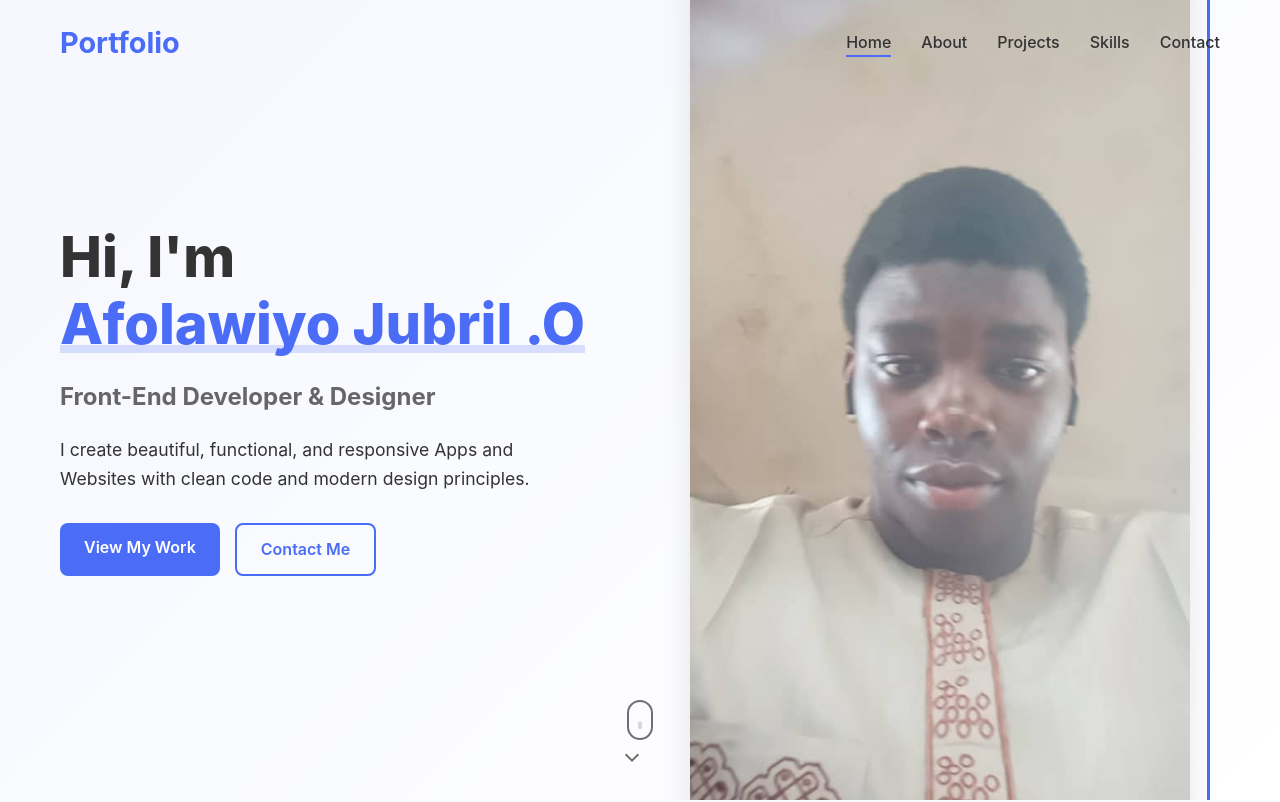
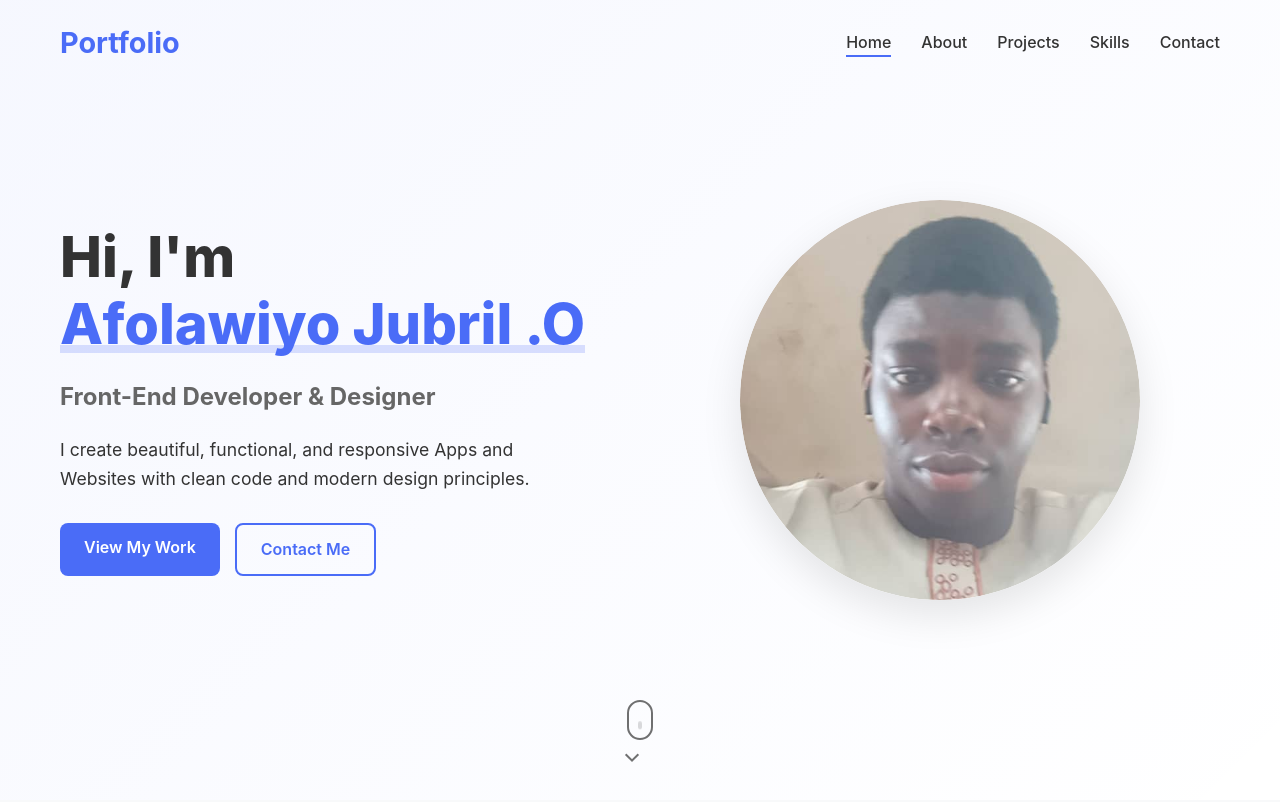
Before and after one commit to jay-bee270/my-portfolio, a React (Vite) app: page / in a window 1280 px wide. Shown: the top 802 px of the page. Built offline with nearby package versions, Linux system fonts and the light colour scheme.

Commit message:
Made the hero image better

```diff
--- a/src/components/Hero/Hero.css
+++ b/src/components/Hero/Hero.css
@@ -80,6 +80,9 @@
 }
 
 .hero-image {
+  display: flex;
+  justify-content: center;
+  align-items: center;
   opacity: 0;
   transform: translateX(30px);
   transition: all 1s ease 0.3s;
@@ -93,37 +96,25 @@
 .image-container {
   position: relative;
   width: 100%;
-  max-width: 500px;
-  margin: 0 auto;
-}
-
-.image-container::before {
-  content: "";
-  position: absolute;
-  top: -20px;
-  right: -20px;
-  width: 100%;
-  height: 100%;
-  border: 3px solid var(--primary-color);
-  border-radius: var(--border-radius);
-  z-index: -1;
-  transition: all var(--transition-medium);
-}
-
-.image-container:hover::before {
-  top: -10px;
-  right: -10px;
+  max-width: 400px;
+  aspect-ratio: 1 / 1;
+  overflow: hidden;
+  border-radius: 50%;
+  box-shadow: 0 15px 40px rgba(0, 0, 0, 0.1);
 }
 
 .image-container img {
-  border-radius: var(--border-radius);
-  box-shadow: 0 10px 30px rgba(0, 0, 0, 0.1);
-  transition: all var(--transition-medium);
+  width: 100%;
+  height: 100%;
+  object-fit: cover;
+  object-position: center;
+  border-radius: 50%;
+  transition: transform 0.4s ease, box-shadow 0.4s ease;
 }
 
 .image-container:hover img {
-  transform: scale(1.02);
-  box-shadow: 0 15px 40px rgba(0, 0, 0, 0.15);
+  transform: scale(1.05);
+  box-shadow: 0 20px 50px rgba(0, 0, 0, 0.2);
 }
 
 .scroll-indicator {
```
